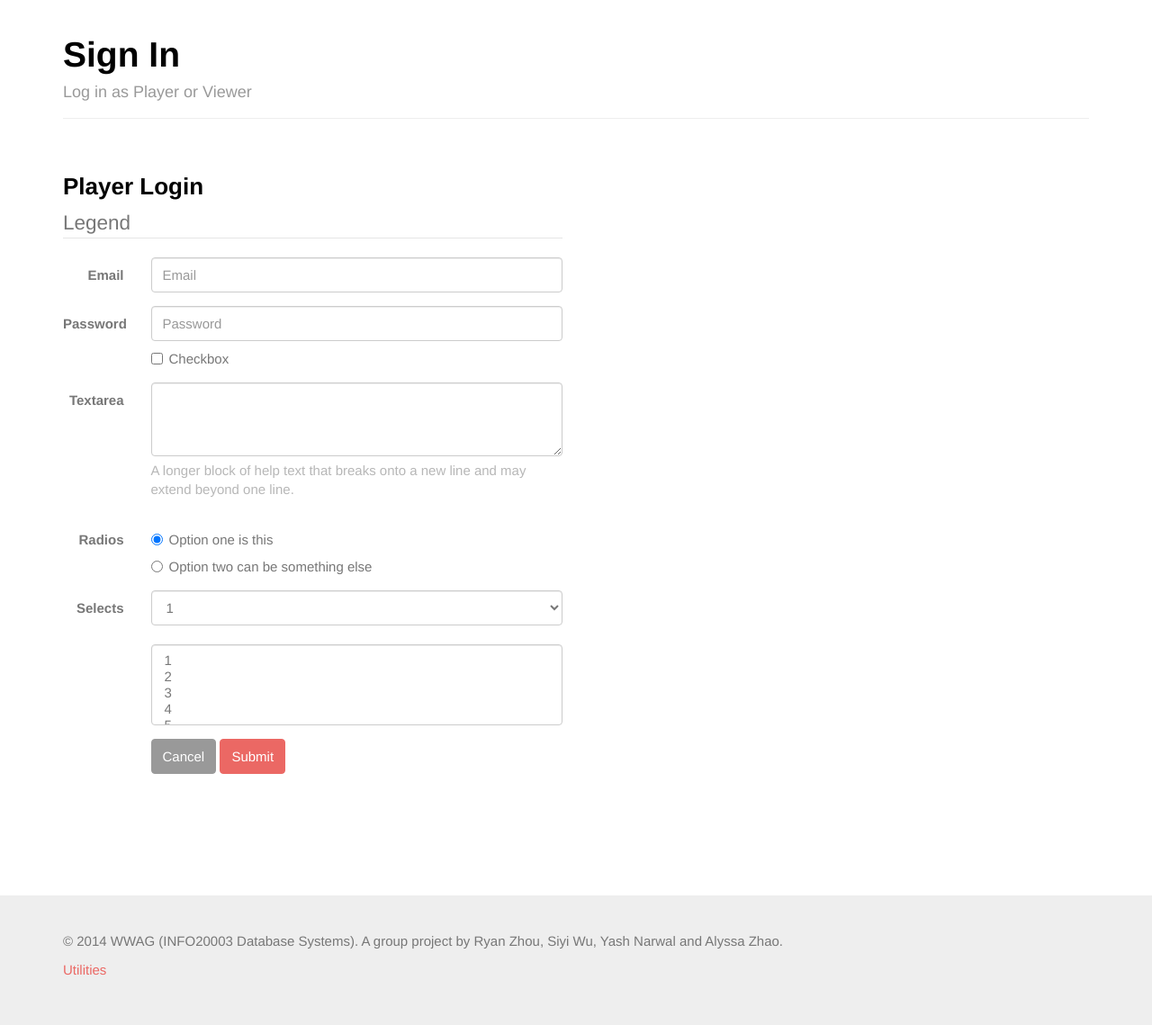
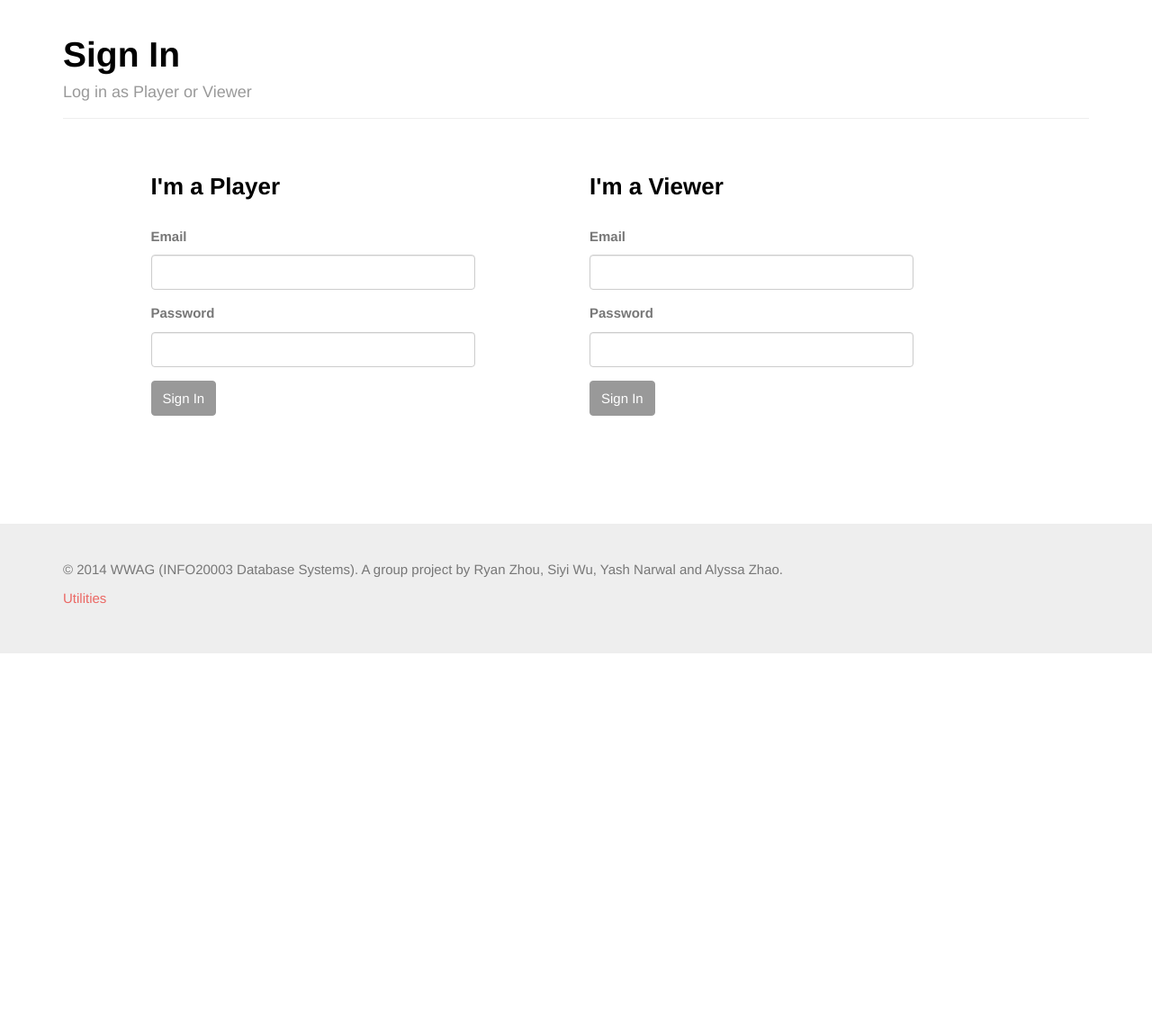
Before and after one commit to ryanzhou/wwag, a Flask app: page /users/login in a window 1280 px wide. Shown: the part 61-1200 px from the top of the page at 90% size. After the commit the page ends 787 px from the top, so only its background shows below. Run offline with Flask 2, Linux system fonts and the light colour scheme; some libraries are stand-ins or nearby versions.

Commit message:
player sign in

```diff
--- a/cgi.py
+++ b/serve.py
@@ -1,3 +1,3 @@
 from wsgiref.handlers import CGIHandler
-from wwag import ap
+from wwag import app
 CGIHandler().run(app)
--- /dev/null
+++ b/wwag/forms.py
@@ -0,0 +1,5 @@
+from wtforms import Form, BooleanField, StringField, PasswordField, validators
+
+class LoginForm(Form):
+  email = StringField('Email', [validators.Email()])
+  password = PasswordField('Password', [validators.Length(min=6, max=128)])
--- /dev/null
+++ b/wwag/templates/dashboard/index.html
@@ -0,0 +1,4 @@
+{% extends "index.html" %}
+{% block content %}
+<h1>Dashboard</h1>
+{% endblock %}
--- a/wwag/templates/layout.html
+++ b/wwag/templates/layout.html
@@ -1,3 +1,4 @@
+{% import "macros/forms.html" as macros %}
 <!DOCTYPE html>
 <html lang="en">
 <head>
--- /dev/null
+++ b/wwag/templates/macros/forms.html
@@ -0,0 +1,102 @@
+{#
+  Attribution:
+  Modified from http://bear-z.com/python/render-bootstrap-3-forms-with-wtforms-and-jinja/
+#}
+
+{# Renders field for bootstrap 3 standards.
+
+    Params:
+        field - WTForm field
+        kwargs - pass any arguments you want in order to put them into the html attributes.
+        There are few exceptions: for - for_, class - class_, class__ - class_
+
+    Example usage:
+        {{ macros.render_field(form.email, placeholder='Input email', type='email') }}
+#}
+{% macro render_field(field, label_visible=true) -%}
+
+    <div class="form-group {% if field.errors %}has-error{% endif %} {{ kwargs.pop('class_', '') }}">
+        {% if (field.type != 'HiddenField' or field.type !='CSRFTokenField') and label_visible %}
+            <label for="{{ field.id }}" class="control-label">{{ field.label }}</label>
+        {% endif %}
+        {{ field(class_='form-control', **kwargs) }}
+        {% if field.errors %}
+            {% for e in field.errors %}
+                <p class="help-block">{{ e }}</p>
+            {% endfor %}
+        {% endif %}
+    </div>
+{%- endmacro %}
+
+{# Renders checkbox fields since they are represented differently in bootstrap
+    Params:
+        field - WTForm field (there are no check, but you should put here only BooleanField.
+        kwargs - pass any arguments you want in order to put them into the html attributes.
+        There are few exceptions: for - for_, class - class_, class__ - class_
+
+    Example usage:
+        {{ macros.render_checkbox_field(form.remember_me) }}
+ #}
+{% macro render_checkbox_field(field) -%}
+    <div class="checkbox">
+        <label>
+            {{ field(type='checkbox', **kwargs) }} {{ field.label }}
+        </label>
+    </div>
+{%- endmacro %}
+
+{# Renders radio field
+    Params:
+        field - WTForm field (there are no check, but you should put here only BooleanField.
+        kwargs - pass any arguments you want in order to put them into the html attributes.
+        There are few exceptions: for - for_, class - class_, class__ - class_
+
+    Example usage:
+        {{ macros.render_radio_field(form.answers) }}
+ #}
+{% macro render_radio_field(field) -%}
+    {% for value, label, _ in field.iter_choices() %}
+        <div class="radio">
+            <label>
+                <input type="radio" name="{{ field.id }}" id="{{ field.id }}" value="{{ value }}">{{ label }}
+            </label>
+        </div>
+    {% endfor %}
+{%- endmacro %}
+
+{# Renders WTForm in bootstrap way. There are two ways to call function:
+     - as macros: it will render all field forms using cycle to iterate over them
+     - as call: it will insert form fields as you specify:
+     e.g. {% call macros.render_form(form, action_url=url_for('login_view'), action_text='Login',
+                                        class_='login-form') %}
+                {{ macros.render_field(form.email, placeholder='Input email', type='email') }}
+                {{ macros.render_field(form.password, placeholder='Input password', type='password') }}
+                {{ macros.render_checkbox_field(form.remember_me, type='checkbox') }}
+            {% endcall %}
+
+     Params:
+        form - WTForm class
+        action_url - url where to submit this form
+        action_text - text of submit button
+        class_ - sets a class for form
+    #}
+{% macro render_form(form, action_url='', action_text='Submit', class_='', btn_class='btn btn-default') -%}
+
+    <form method="POST" action="{{ action_url }}" role="form" class="{{ class_ }}">
+        {{ form.hidden_tag() if form.hidden_tag }}
+        {% if caller %}
+            {{ caller() }}
+        {% else %}
+            {% for f in form %}
+                {% if f.type == 'BooleanField' %}
+                    {{ render_checkbox_field(f) }}
+                {% elif f.type == 'RadioField' %}
+                    {{ render_radio_field(f) }}
+                {% else %}
+                    {{ render_field(f) }}
+                {% endif %}
+            {% endfor %}
+        {% endif %}
+        <button type="submit" class="{{ btn_class }}">{{ action_text }} </button>
+    </form>
+{%- endmacro %}
--- a/wwag/templates/partials/navbar.html
+++ b/wwag/templates/partials/navbar.html
@@ -9,7 +9,13 @@
         <li><a href="#">Link</a></li>
       </ul>
       <ul class="nav navbar-nav navbar-right">
+        {% if g.current_player %}
+        <li><a>Signed in as <strong>{{ g.current_player['FirstName'] }} {{ g.current_player['LastName'] }}</strong> (Player)</a></li>
+        <li><a href="{{ url_for('users_logout') }}">Sign Out</a></li>
+        {% elif g.current_viewer %}
+        {% else %}
         <li><a href="{{ url_for('users_login') }}">Sign In</a></li>
+        {% endif %}
       </ul>
     </div>
   </div>
--- a/wwag/templates/users/login.html
+++ b/wwag/templates/users/login.html
@@ -3,82 +3,15 @@
 <h1>Sign In <small>Log in as Player or Viewer</small></h1>
 
 <div class="row">
-  <div class="col-sm-6">
-    <h3>Player Login</h3>
-    <form class="form-horizontal">
-                <fieldset>
-                  <legend>Legend</legend>
-                  <div class="form-group">
-                    <label for="inputEmail" class="col-lg-2 control-label">Email</label>
-                    <div class="col-lg-10">
-                      <input type="text" class="form-control" id="inputEmail" placeholder="Email">
-                    </div>
-                  </div>
-                  <div class="form-group">
-                    <label for="inputPassword" class="col-lg-2 control-label">Password</label>
-                    <div class="col-lg-10">
-                      <input type="password" class="form-control" id="inputPassword" placeholder="Password">
-                      <div class="checkbox">
-                        <label>
-                          <input type="checkbox"> Checkbox
-                        </label>
-                      </div>
-                    </div>
-                  </div>
-                  <div class="form-group">
-                    <label for="textArea" class="col-lg-2 control-label">Textarea</label>
-                    <div class="col-lg-10">
-                      <textarea class="form-control" rows="3" id="textArea"></textarea>
-                      <span class="help-block">A longer block of help text that breaks onto a new line and may extend beyond one line.</span>
-                    </div>
-                  </div>
-                  <div class="form-group">
-                    <label class="col-lg-2 control-label">Radios</label>
-                    <div class="col-lg-10">
-                      <div class="radio">
-                        <label>
-                          <input type="radio" name="optionsRadios" id="optionsRadios1" value="option1" checked="">
-                          Option one is this
-                        </label>
-                      </div>
-                      <div class="radio">
-                        <label>
-                          <input type="radio" name="optionsRadios" id="optionsRadios2" value="option2">
-                          Option two can be something else
-                        </label>
-                      </div>
-                    </div>
-                  </div>
-                  <div class="form-group">
-                    <label for="select" class="col-lg-2 control-label">Selects</label>
-                    <div class="col-lg-10">
-                      <select class="form-control" id="select">
-                        <option>1</option>
-                        <option>2</option>
-                        <option>3</option>
-                        <option>4</option>
-                        <option>5</option>
-                      </select>
-                      <br>
-                      <select multiple="" class="form-control">
-                        <option>1</option>
-                        <option>2</option>
-                        <option>3</option>
-                        <option>4</option>
-                        <option>5</option>
-                      </select>
-                    </div>
-                  </div>
-                  <div class="form-group">
-                    <div class="col-lg-10 col-lg-offset-2">
-                      <button class="btn btn-default">Cancel</button>
-                      <button type="submit" class="btn btn-primary">Submit</button>
-                    </div>
-                  </div>
-                </fieldset>
-              </form>
+  <div class="col-sm-4 col-sm-offset-1">
+    <h3>I'm a Player</h3>
+    <space>
+    {{ macros.render_form(login_form, action_url=url_for('users_login_player'), action_text='Sign In', class_='form') }}
   </div>
-
+  <div class="col-sm-4 col-sm-offset-1">
+    <h3>I'm a Viewer</h3>
+    <space>
+    {{ macros.render_form(login_form, action_url=url_for('users_login_viewer'), action_text='Sign In', class_='form') }}
+  </div>
 </div>
-
 {% endblock %}
--- a/wwag/views.py
+++ b/wwag/views.py
@@ -1,5 +1,15 @@
-from flask import render_template, request, flash, redirect, url_for, make_response
-from wwag import app, database
+from flask import render_template, request, flash, redirect, url_for, make_response, session, g
+from wwag import app, database, forms
+import hashlib
+
+@app.before_request
+def before_request():
+  if session.get('user_type') == "Player":
+    player = database.execute("SELECT * FROM Player WHERE PlayerID = %s", (session.get('user_id'),)).fetchone()
+    g.current_player = player
+  elif session.get('user_type') == "Viewer":
+    viewer = database.execute("SELECT * FROM Viewer WHERE ViewerID = %s", (session.get('user_id'),)).fetchone()
+    g.current_viewer = viewer
 
 @app.route("/")
 def index():
@@ -24,15 +34,51 @@ def utilities_seed_db():
 
 @app.route("/users/login")
 def users_login():
-  return render_template('users/login.html')
+  login_form = forms.LoginForm()
+  return render_template('users/login.html', login_form=login_form)
 
 @app.route("/users/login_player", methods=['POST'])
 def users_login_player():
-  return redirect(url_for('dashboard'))
+  login_form = forms.LoginForm(request.form)
+  if login_form.validate():
+    hashed_password = hashlib.sha256(request.form['password']).hexdigest()
+    player = database.execute("SELECT * FROM Player WHERE Email = %s AND HashedPassword = %s", (request.form['email'], hashed_password)).fetchone()
+    if player:
+      session['user_type'] = "Player"
+      session['user_id'] = player['PlayerID']
+      flash("You have logged in successfully as a player.")
+      return redirect(url_for('dashboard'))
+    else:
+      return render_template('users/login.html', login_form=login_form, error="Email or password is incorrect.")
+  else:
+    return render_template('users/login.html', login_form=login_form)
+
+@app.route("/users/login_viewer", methods=['POST'])
+def users_login_viewer():
+  login_form = forms.LoginForm(request.form)
+  if login_form.validate():
+    hashed_password = hashlib.sha256(request.form['password']).hexdigest()
+    viewer = database.execute("SELECT * FROM Viewer WHERE Email = %s AND HashedPassword = %s", (request.form['email'], hashed_password)).fetchone()
+    if player:
+      session['user_type'] = "Viewer"
+      session['user_id'] = viewer['ViewerID']
+      flash("You have signed in successfully as a viewer.")
+      return redirect(url_for('index'))
+    else:
+      return render_template('users/login.html', login_form=login_form, error="Email or password is incorrect.")
+  else:
+    return render_template('users/login.html', login_form=login_form)
+
+@app.route("/users/logout")
+def users_logout():
+  session.pop('user_type')
+  session.pop('user_id')
+  flash("You have signed out successfully.")
+  return redirect(url_for('index'))
 
 @app.route("/dashboard")
 def dashboard():
-  return
+  return render_template('dashboard/index.html')
 
 @app.route("/players")
 def players():
```
